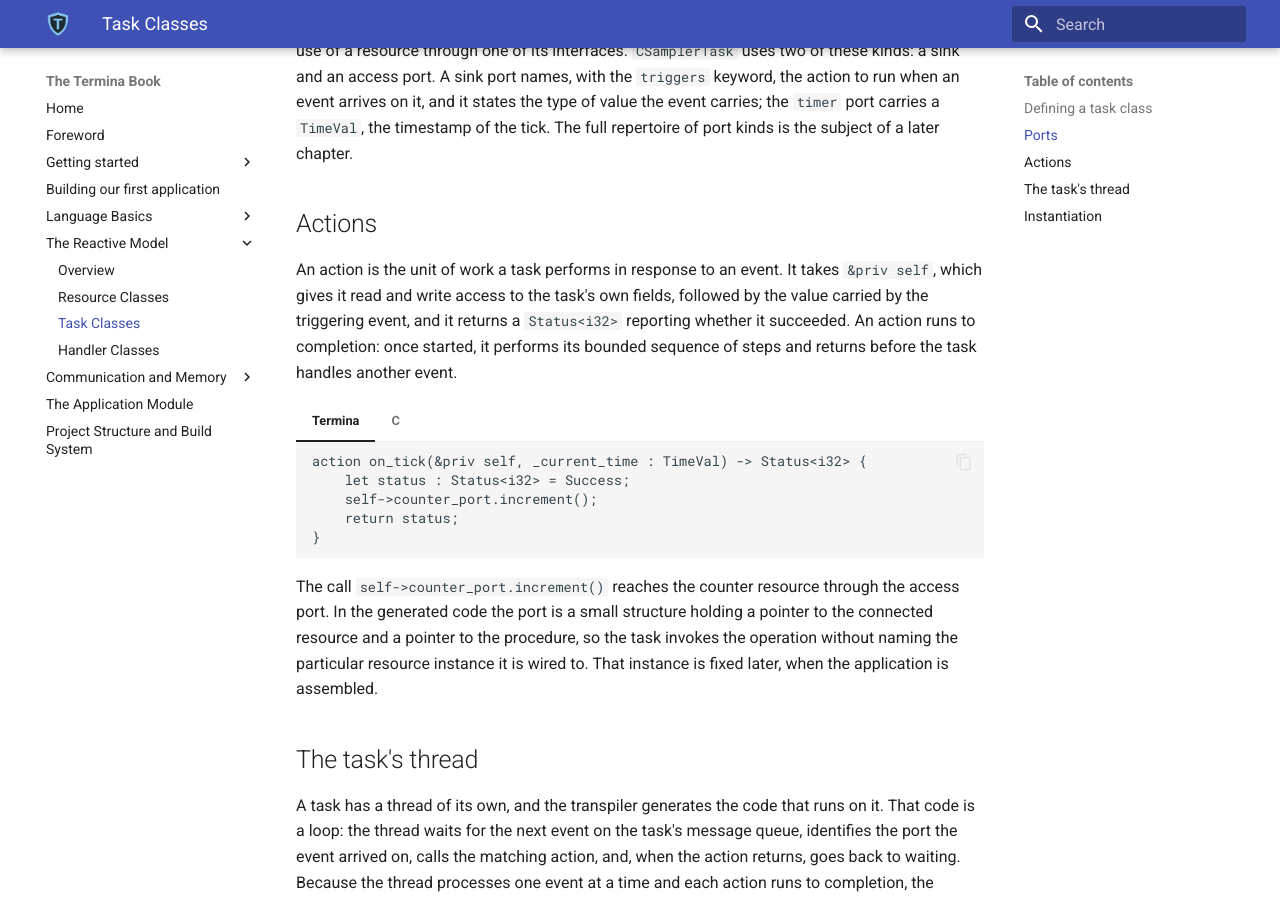
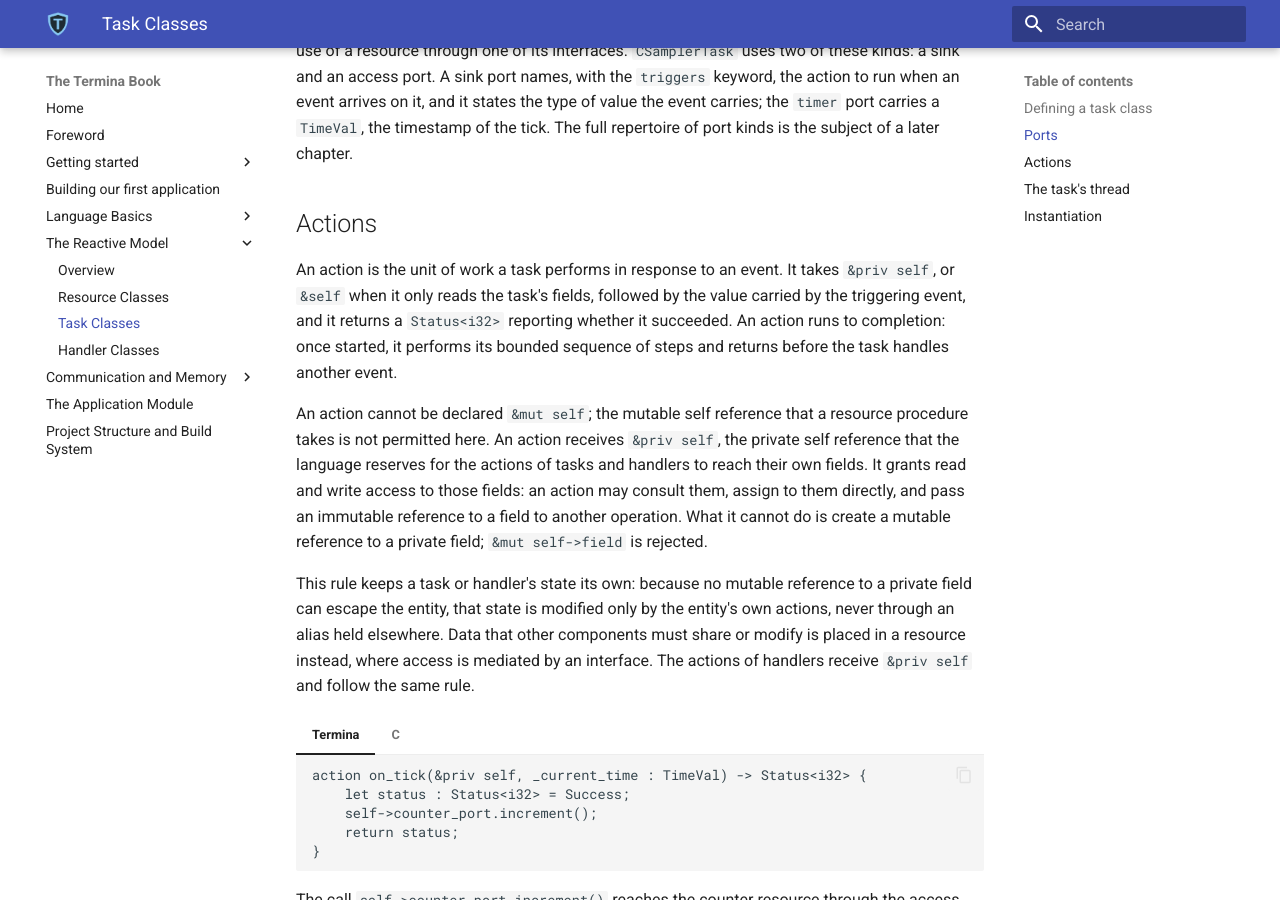
Before and after one commit to termina-lang/termina-book, an MkDocs documentation site: the page built from docs/reactive/task-classes.md, in a window 1280 px wide and 900 px high, scrolled down 963 px. Built offline with MkDocs 1.6.1 and Material for MkDocs 9.7.7, drawn with Linux system fonts in a browser that asks for light colours.

Commit message:
fix: correct self-reference rules and handler action constraints
- Resource methods that modify state take &mut self (not &priv self)
- Task actions take &priv self or &self, never &mut self; explain that a
  mutable reference to a private field cannot be created
- A handler defines exactly one action; fix the plural references to actions

````diff
--- a/docs/reactive/task-classes.md
+++ b/docs/reactive/task-classes.md
@@ -50,11 +50,25 @@
 ## Actions
 
 An action is the unit of work a task performs in response to an event. It takes
-`&priv self`, which gives it read and write access to the task's own fields,
-followed by the value carried by the triggering event, and it returns a
-`Status<i32>` reporting whether it succeeded. An action runs to completion: once
-started, it performs its bounded sequence of steps and returns before the task
-handles another event.
+`&priv self`, or `&self` when it only reads the task's fields, followed by the
+value carried by the triggering event, and it returns a `Status<i32>` reporting
+whether it succeeded. An action runs to completion: once started, it performs its
+bounded sequence of steps and returns before the task handles another event.
+
+An action cannot be declared `&mut self`; the mutable self reference that a
+resource procedure takes is not permitted here. An action receives `&priv self`,
+the private self reference that the language reserves for the actions of tasks
+and handlers to reach their own fields. It grants read and write access to those
+fields: an action may consult them, assign to them directly, and pass an
+immutable reference to a field to another operation. What it cannot do is create
+a mutable reference to a private field; `&mut self->field` is rejected.
+
+This rule keeps a task or handler's state its own: because no mutable reference
+to a private field can escape the entity, that state is modified only by the
+entity's own actions, never through an alias held elsewhere. Data that other
+components must share or modify is placed in a resource instead, where access is
+mediated by an interface. The actions of handlers receive `&priv self` and follow
+the same rule.
 
 === "Termina"
     ```termina
````
Also changed, not shown: docs/reactive/handler-classes.md (+6 -4 lines), docs/reactive/resource-classes.md (+1 -1 lines).
